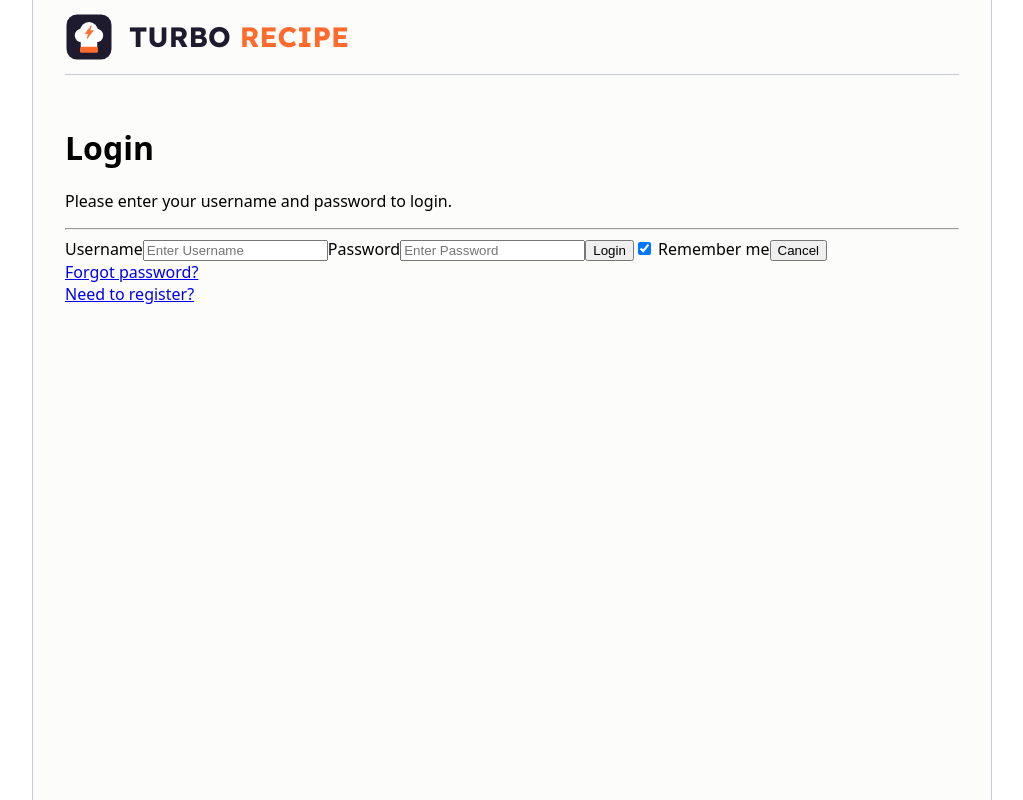
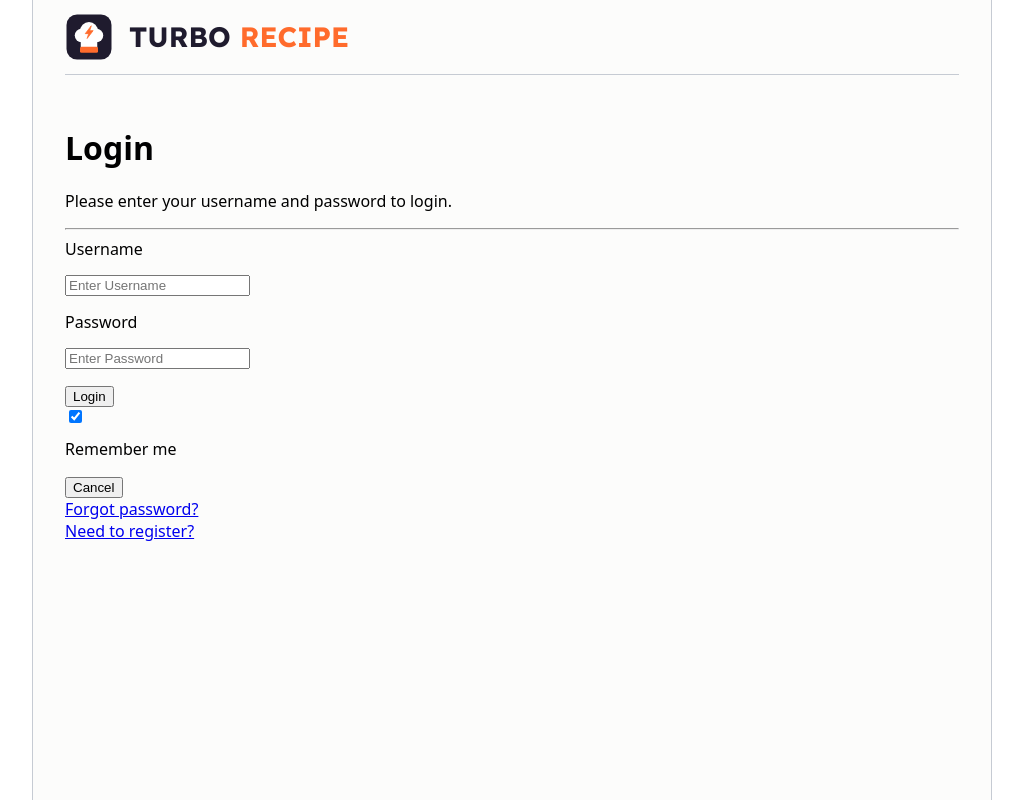
Before and after one commit to ArmandoCtrs/Turbo-Recipe, a React (Vite) app in the folder client/: page /login in a window 1280 px wide. Shown: the whole page, without its empty margins (128-1151 px from the left). Built offline with nearby package versions, Linux system fonts and the light colour scheme; no server answers.

Commit message:
Updated CSS to separate input fields on different lines

```diff
--- a/client/src/App.css
+++ b/client/src/App.css
@@ -185,3 +185,11 @@ header * {
     padding: 0.15em 0.35em;
     border-radius: 4px;
 }
+
+input,
+label,
+textarea,
+select {
+  display: block;
+  margin-bottom: 15px; /* Optional: Adds vertical spacing between fields */
+}
```
